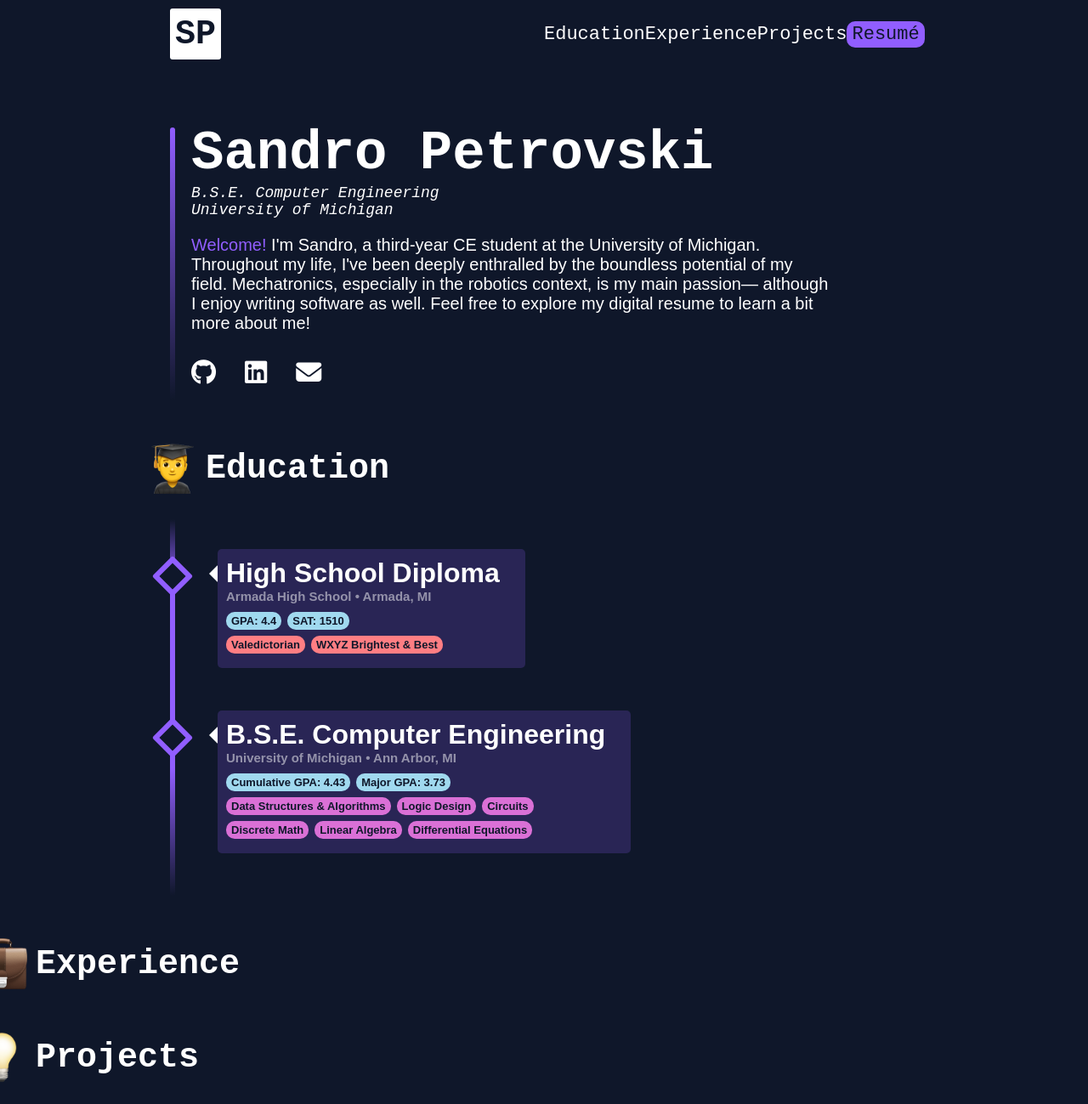
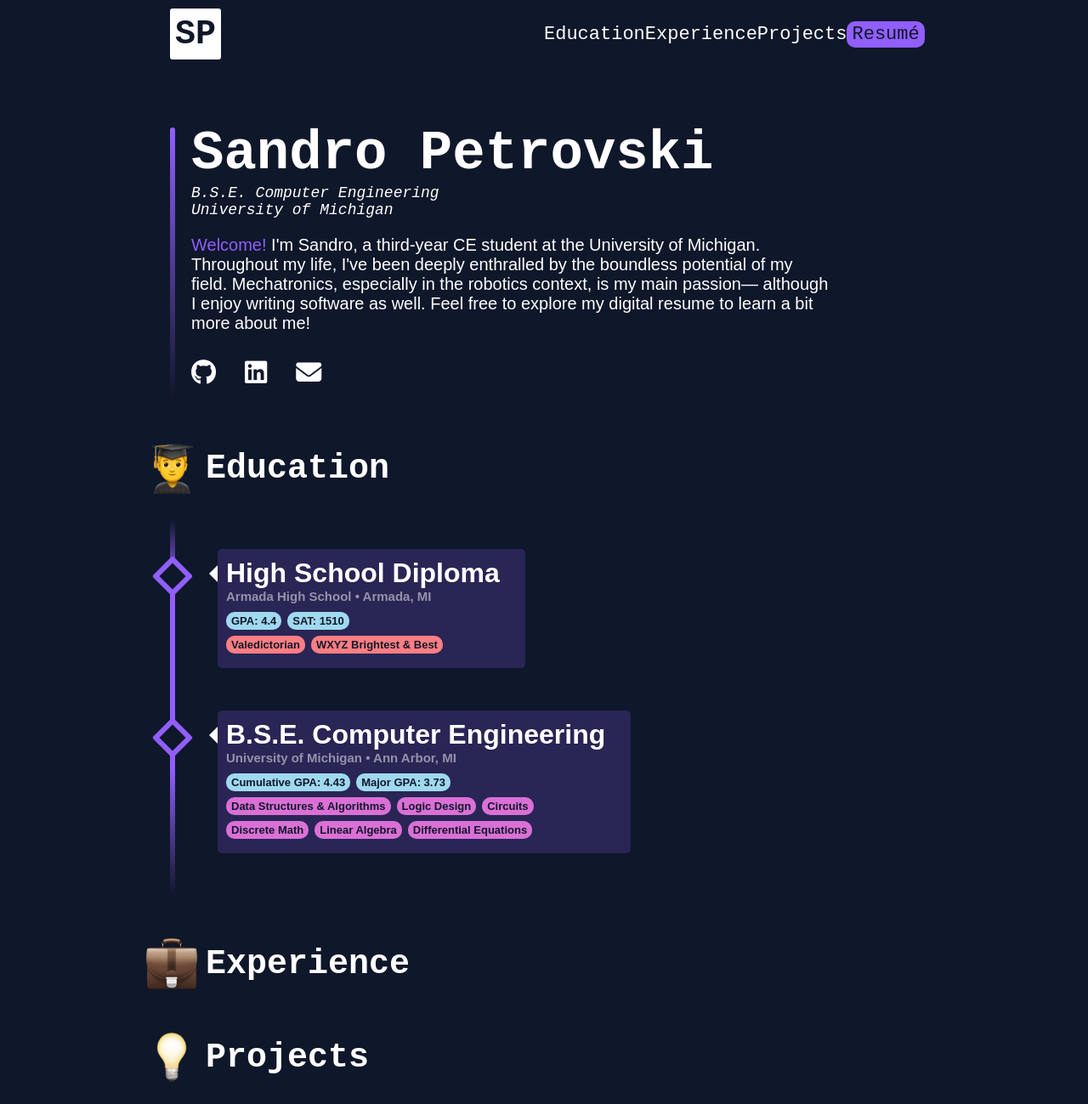
Before and after one commit to 628/628.github.io, a Jekyll site: the page built from index.html, in a window 1280 px wide and 1299 px high. Shown: the whole window at 85% size. Built offline with Jekyll 4.4.1, drawn with Linux system fonts in a browser that asks for light colours; nearby versions of some CDN libraries; some web fonts are replaced.

Commit message:
fix: add section wrapper for projects/experience

```diff
--- a/index.html
+++ b/index.html
@@ -93,11 +93,15 @@
 </section>
 
 <!-- Experience -->
+<section>
     <div class="section-header"><img src="assets/briefcase.png" />
         <h1>Experience</h1>
     </div>
+</section>
 
 <!-- Projects -->
+<section>
     <div class="section-header"><img src="assets/bulb.png" />
         <h1>Projects</h1>
     </div>
+</section>
```
Also changed, not shown: 2 other files. Lines whose indentation alone changed are shown as unchanged.
